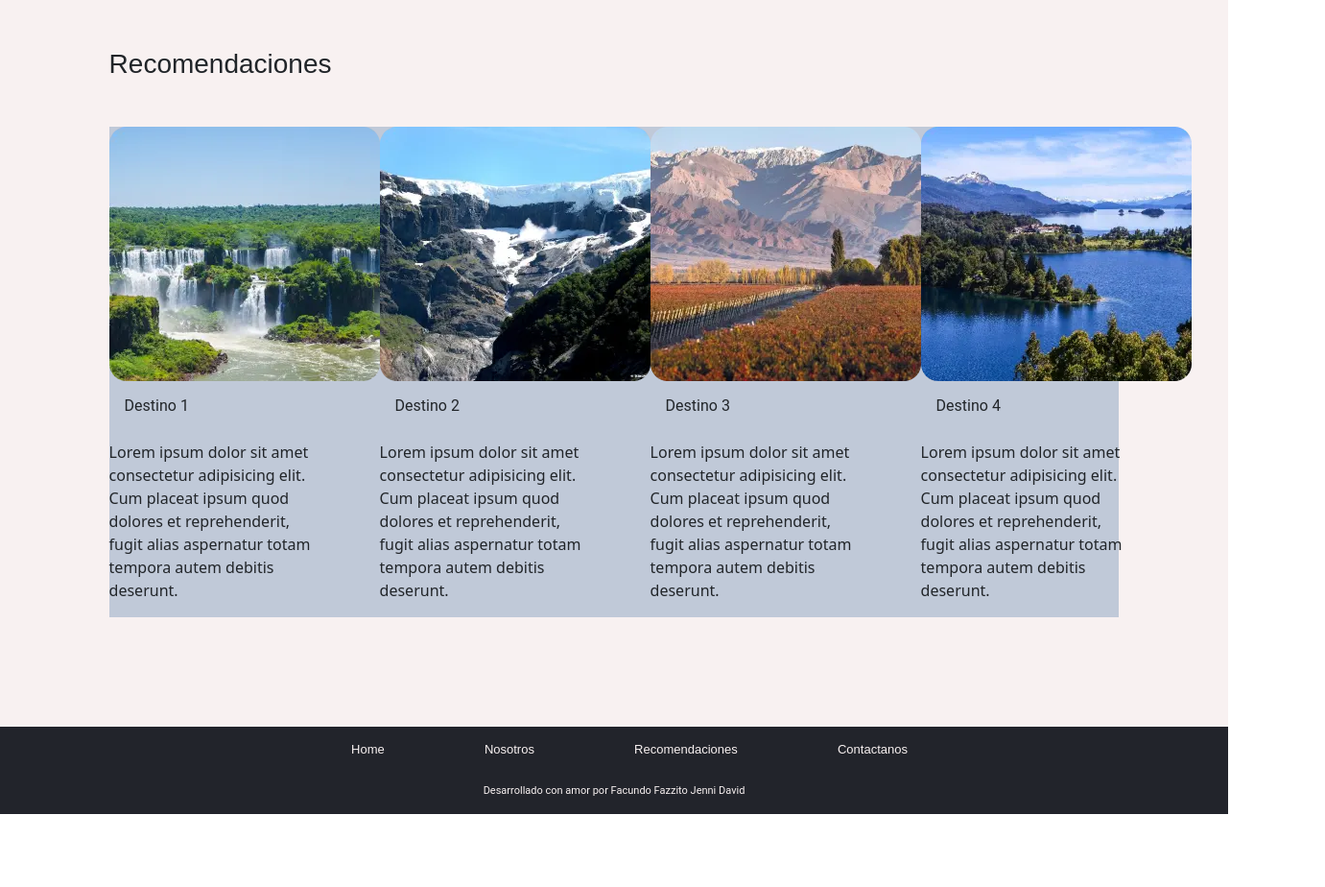
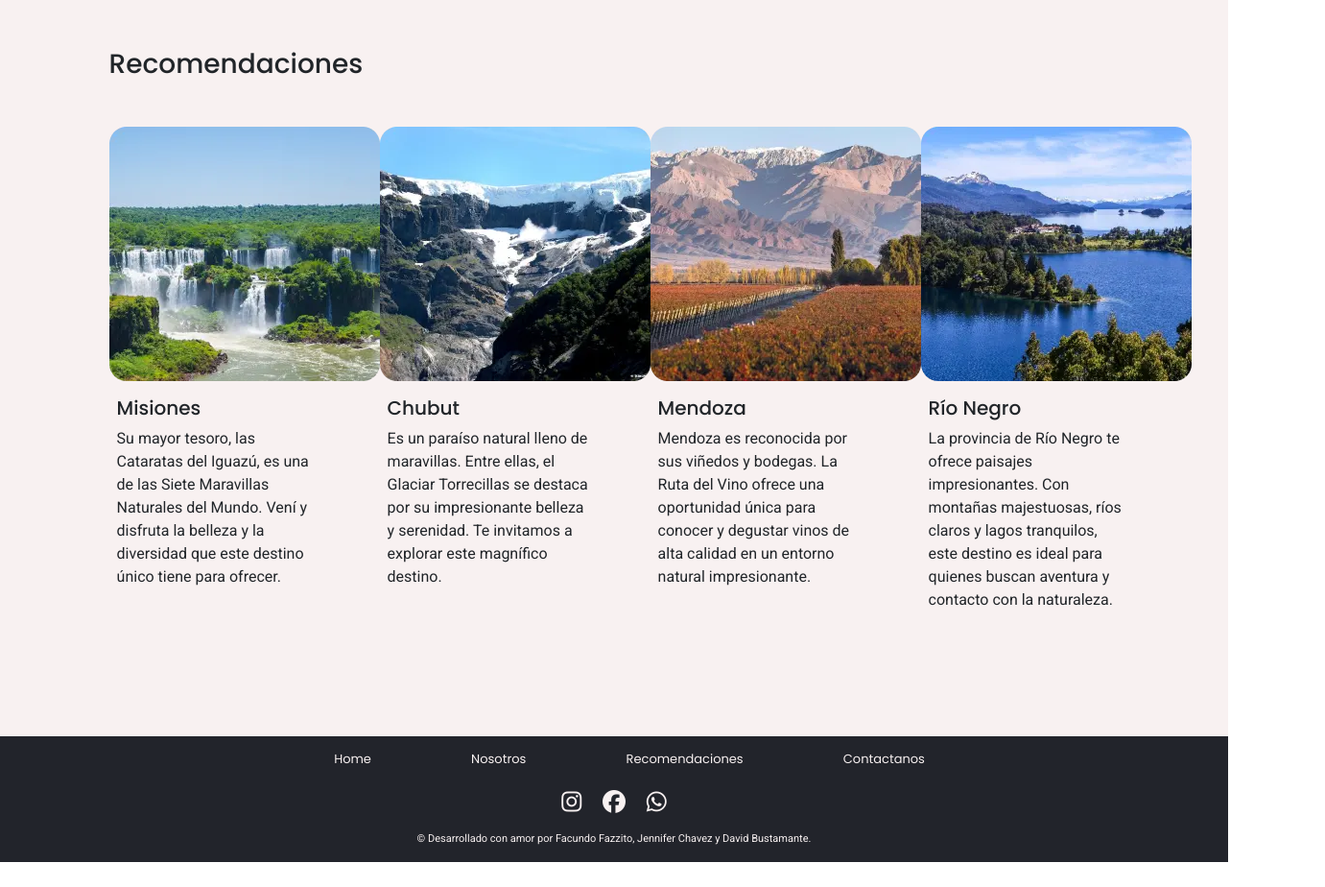
Before and after one commit to facufaz/TurismoCodoACodo, a plain HTML site: page recomendations.html in a window 1280 px wide. Shown: the part 140-1064 px from the top of the page at 96% size, 1381 px wide, since content can reach past the window. Drawn offline with nearby package versions, Linux system fonts and the light colour scheme.

Commit message:
Agregado de contenido, cambios html y css recommendations

```diff
--- a/recomendations.html
+++ b/recomendations.html
@@ -4,7 +4,7 @@
     <meta charset="UTF-8" >
     <meta name="viewport" content="width=device-width, initial-scale=1.0" >
     <title>CodoTour</title>
-    <link rel="icon" href="./utilities/webp/home.webp" type="logo/png">
+    <link rel="icon" href="./utilities/webp/logo (1).webp" type="logo/png">
     <link rel="stylesheet" href="./styles/style.css" >
     <link rel="stylesheet" href="./styles/contacto.css" >
     <link rel="stylesheet" href="./styles/nosotros.css" >
@@ -17,7 +17,8 @@
     >
     <link rel="preconnect" href="https://fonts.googleapis.com">
     <link rel="preconnect" href="https://fonts.gstatic.com" crossorigin>
-    <link href="https://fonts.googleapis.com/css2?family=Kanit:ital,wght@0,100;0,200;0,300;0,400;0,500;0,600;0,700;0,800;0,900;1,100;1,200;1,300;1,400;1,500;1,600;1,700;1,800;1,900&family=Ubuntu:ital,wght@0,300;0,400;0,500;0,700;1,300;1,400;1,500;1,700&display=swap" rel="stylesheet">
+    <link href="https://fonts.googleapis.com/css2?family=Oswald:wght@200..700&family=Poppins:ital,wght@0,100;0,200;0,300;0,400;0,500;0,600;0,700;0,800;0,900;1,100;1,200;1,300;1,400;1,500;1,600;1,700;1,800;1,900&display=swap" rel="stylesheet"/>
+    <link href="https://fonts.googleapis.com/css2?family=Roboto:ital,wght@0,100;0,300;0,400;0,500;0,700;0,900;1,100;1,300;1,400;1,500;1,700;1,900&display=swap" rel="stylesheet">
 
     <script src="https://kit.fontawesome.com/da5c0d66d8.js" crossorigin="anonymous"></script>
     <link href="https://cdn.jsdelivr.net/npm/bootstrap@5.2.0/dist/css/bootstrap.min.css" rel="stylesheet" integrity="sha384-gH2yIJqKdNHPEq0n4Mqa/HGKIhSkIHeL5AyhkYV8i59U5AR6csBvApHHNl/vI1Bx" crossorigin="anonymous">
@@ -47,44 +48,36 @@
       <section class="paragraph">
         <div class="destino">
           <img src="./utilities/webp/destino1.webp" alt="destino 1" loading="lazy" >
-          <h3>Destino 1</h3>
+          <h3>Misiones</h3>
           <p>
-            Lorem ipsum dolor sit amet consectetur adipisicing elit. Cum placeat
-            ipsum quod dolores et reprehenderit, fugit alias aspernatur totam
-            tempora autem debitis deserunt.
+            Su mayor tesoro, las Cataratas del Iguazú, es una de las Siete Maravillas Naturales del Mundo. Vení y disfruta la belleza y la diversidad que este destino único tiene para ofrecer.
           </p>
         </div>
         <div class="destino-2">
           <img src="./utilities/webp/destino2.webp" alt="destino 2" loading="lazy" >
-          <h3>Destino 2</h3>
+          <h3>Chubut</h3>
           <p>
-            Lorem ipsum dolor sit amet consectetur adipisicing elit. Cum placeat
-            ipsum quod dolores et reprehenderit, fugit alias aspernatur totam
-            tempora autem debitis deserunt.
+            Es un paraíso natural lleno de maravillas. Entre ellas, el Glaciar Torrecillas se destaca por su impresionante belleza y serenidad. Te invitamos a explorar este magnífico destino.
           </p>
         </div>
         <div class="destino-3">
           <img src="./utilities/webp/destino3.webp" alt="destino 3" loading="lazy" >
-          <h3>Destino 3</h3>
+          <h3>Mendoza</h3>
           <p>
-            Lorem ipsum dolor sit amet consectetur adipisicing elit. Cum placeat
-            ipsum quod dolores et reprehenderit, fugit alias aspernatur totam
-            tempora autem debitis deserunt.
+            Mendoza es reconocida por sus viñedos y bodegas. La Ruta del Vino ofrece una oportunidad única para conocer y degustar vinos de alta calidad en un entorno natural impresionante.
           </p>
         </div>
         <div class="destino-4">
           <img src="./utilities/webp/DESTINO4.webp" alt="destino 4" loading="lazy" >
-          <h3>Destino 4</h3>
+          <h3>Río Negro</h3>
           <p>
-            Lorem ipsum dolor sit amet consectetur adipisicing elit. Cum placeat
-            ipsum quod dolores et reprehenderit, fugit alias aspernatur totam
-            tempora autem debitis deserunt.
+            La provincia de Río Negro te ofrece paisajes impresionantes. Con montañas majestuosas, ríos claros y lagos tranquilos, este destino es ideal para quienes buscan aventura y contacto con la naturaleza.
           </p>
         </div>
       </section>
     </main>
 
-    <footer class="footer">
+    <footer>
       <nav class="nav">
         <ul>
           <li><a href="./index.html">Home</a></li>
@@ -93,12 +86,14 @@
           <li><a href="./contacto.html">Contactanos</a></li>
         </ul>
       </nav>
+      <div class="social">
+        <a href="#"><i class="fa-brands fa-instagram"></i></a>
+        <a href="#"><i class="fa-brands fa-facebook"></i></a>
+        <a href="#"><i class="fa-brands fa-whatsapp"></i></a>
+      </div>
       <div class="credits">
         <h6>
-          Desarrollado con amor por
-          <span class="name">Facundo Fazzito</span>
-          <span class="name">Jenni</span>
-          <span class="name">David</span>
+          © Desarrollado con amor por Facundo Fazzito, Jennifer Chavez y David Bustamante.
         </h6>
       </div>
     </footer>
--- a/styles/recomendations.css
+++ b/styles/recomendations.css
@@ -2,20 +2,29 @@
     display: flex;
     flex-direction: column;
     padding: 7.1rem;
-
 }
 .paragraph{
     display: flex;
     flex-direction: row;
+    background-color: #f8f1f1;
 }
 .paragraph h3{
     padding-top: 1rem;
-    padding-left: 1rem;
+    padding-left: 0.5rem;
+    font-family: "Poppins", sans-serif;
+    font-weight: 500;
+    font-size: 20px;
+    font-style: normal;
 }
 main h3{
-    margin-bottom: 1.7rem;
+    margin-bottom: 0.5rem;
 }
 p{
     max-width: 21rem;
+    padding-left: 0.5rem;
     margin-right: 4rem;
+    font-family: "Roboto", sans-serif;
+    font-weight: 400;
+    font-size: 16px;
+    font-style: normal;
 }
```
Also changed, not shown: index.html (+1 -4 lines).
